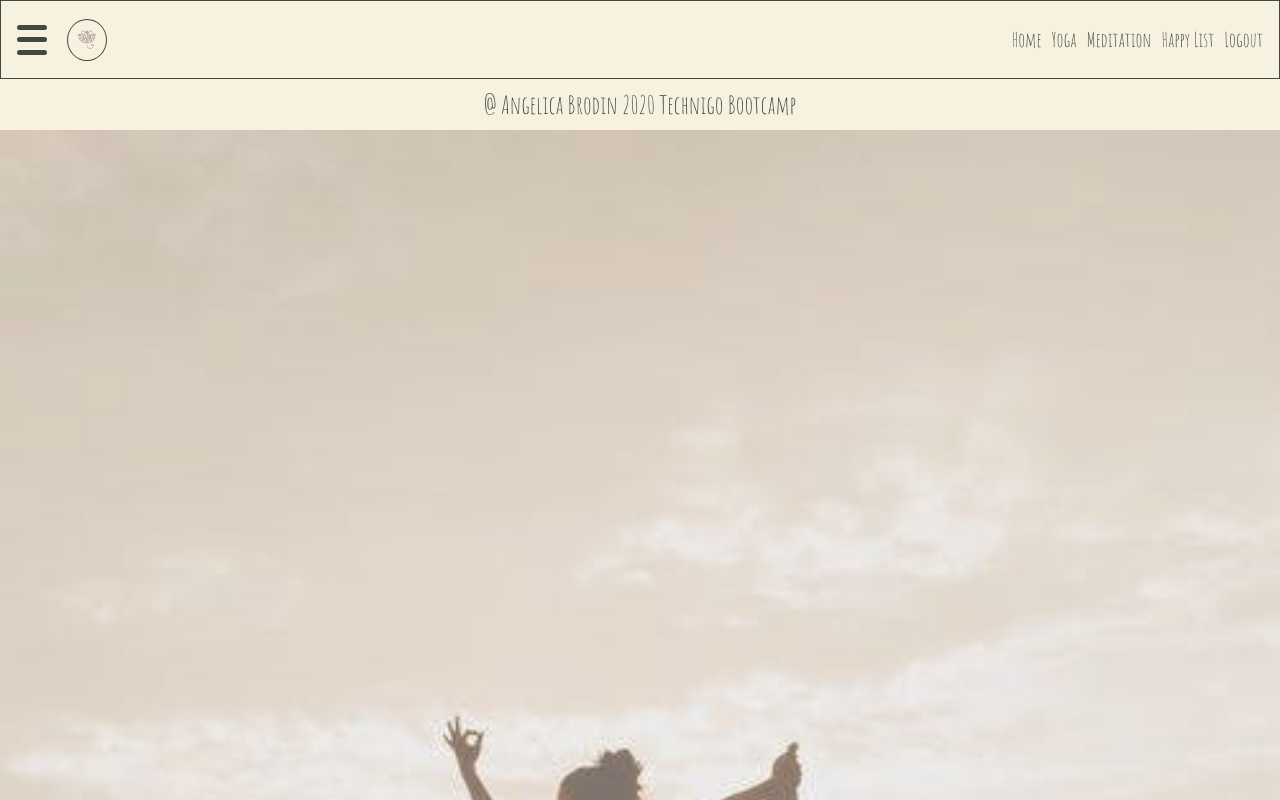
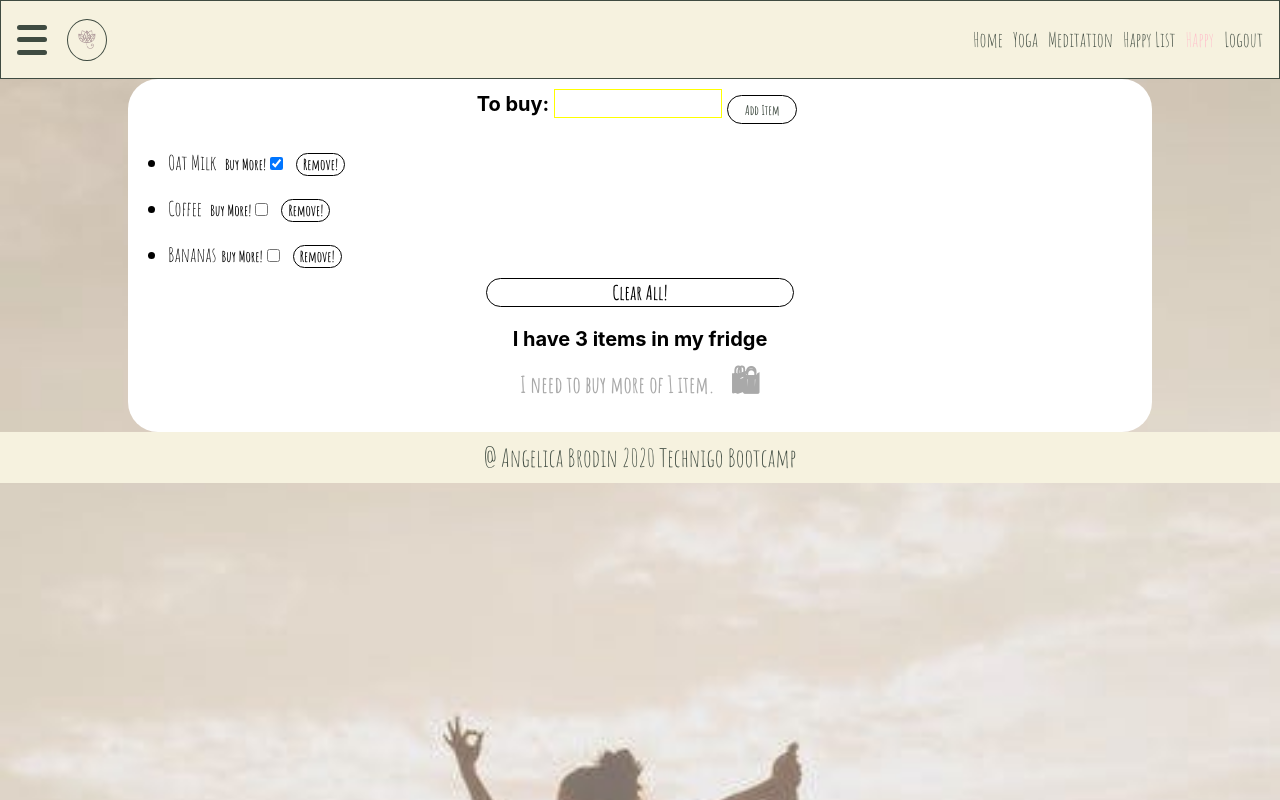
Before and after one commit to Angelicabrodin/project-final-project, a React (Create React App) app in the folder frontend/: page /list in a window 1280 px wide. Built offline with nearby package versions, Linux system fonts and the light colour scheme.

Commit message:
managed to get my redux project to work

```diff
--- a/frontend/src/App.js
+++ b/frontend/src/App.js
@@ -5,11 +5,13 @@ import { StartPage } from './startpage/StartPage'
 import { Nav } from './components/Nav'
 import { Home } from './components/Home'
 import { Yoga } from './components/Yoga'
-import { Meditation } from 'components/Meditation'
-import { Footer } from 'components/Footer'
+import { Meditation } from './components/Meditation'
+import { Happy } from './components/Happy'
+import { Footer } from './components/Footer'
 
 // My test for the happythoughts-list
-import { Happy } from 'components/Happy'
+import { HappyList } from './components/happylist/HappyList'
+
 
 
 import './app.css'
@@ -32,6 +34,9 @@ export const App = () => {
           <Route path="/meditation" exact>
             <Meditation />
           </Route>
+          <Route path="/list" exact>
+            <HappyList />
+          </Route>
           <Route path="/happylist" exact>
             <Happy />
           </Route>
--- a/frontend/src/components/Nav.js
+++ b/frontend/src/components/Nav.js
@@ -30,6 +30,9 @@ export const Nav = () => {
                         <NavLink to="/happylist">Happy List</NavLink>
                     </li>
                     <li>
+                        <NavLink to="/list">Happy</NavLink>
+                    </li>
+                    <li>
                         <Link to="/">Logout</Link>
                     </li>
                 </ul>
--- a/frontend/src/components/happylist/AddThoughtForm.js
+++ b/frontend/src/components/happylist/AddThoughtForm.js
@@ -1,6 +1,6 @@
 import React, { useState } from 'react'
 import { useDispatch } from 'react-redux'
-import { list } from '/reducers/list'
+import { list } from 'components/happylist/reducers/list'
 import './addthoughtform.css'
 
 export const AddThoughtForm = () => {
--- a/frontend/src/components/happylist/AddThoughtToList.js
+++ b/frontend/src/components/happylist/AddThoughtToList.js
@@ -1,6 +1,6 @@
 import React from 'react'
 import { useDispatch } from 'react-redux'
-import { list } from '/reducers/list'
+import { list } from 'components/happylist/reducers/list'
 import './addtolist.css'
 
 export const AddThoughtToList = (props) => {
--- a/frontend/src/components/happylist/ClearButton.js
+++ b/frontend/src/components/happylist/ClearButton.js
@@ -1,6 +1,6 @@
 import React from 'react'
 import { useDispatch } from 'react-redux'
-import { list } from '/reducers/list'
+import { list } from 'components/happylist/reducers/list'
 import './clearbutton.css'
 
 export const ClearButton = () => {
--- a/frontend/src/components/happylist/HappyList.js
+++ b/frontend/src/components/happylist/HappyList.js
@@ -2,7 +2,7 @@ import React from 'react'
 import { Provider } from 'react-redux'
 import { combineReducers, configureStore } from '@reduxjs/toolkit'
 
-import { list } from '/reducers/list'
+import { list } from 'components/happylist/reducers/list'
 
 import { AddThoughtForm } from 'components/happylist/AddThoughtForm'
 import { ThoughtsList } from 'components/happylist/ThoughtsList'
--- a/frontend/src/components/happylist/ListSummary.js
+++ b/frontend/src/components/happylist/ListSummary.js
@@ -1,6 +1,6 @@
 import React, { useState } from 'react'
 import { useSelector } from 'react-redux'
-import { list } from '/reducers/list'
+import { list } from 'components/happylist/reducers/list'
 import './listsummary.css'
 
 
--- a/package.json
+++ b/package.json
@@ -3,5 +3,8 @@
     "version": "1.0.0",
     "scripts": {
         "postinstall": "npm install --prefix backend"
+    },
+    "dependencies": {
+        "redux": "^4.0.5"
     }
 }
```
Also changed, not shown: 1 other file (tests, documents, lock files or other folders).
